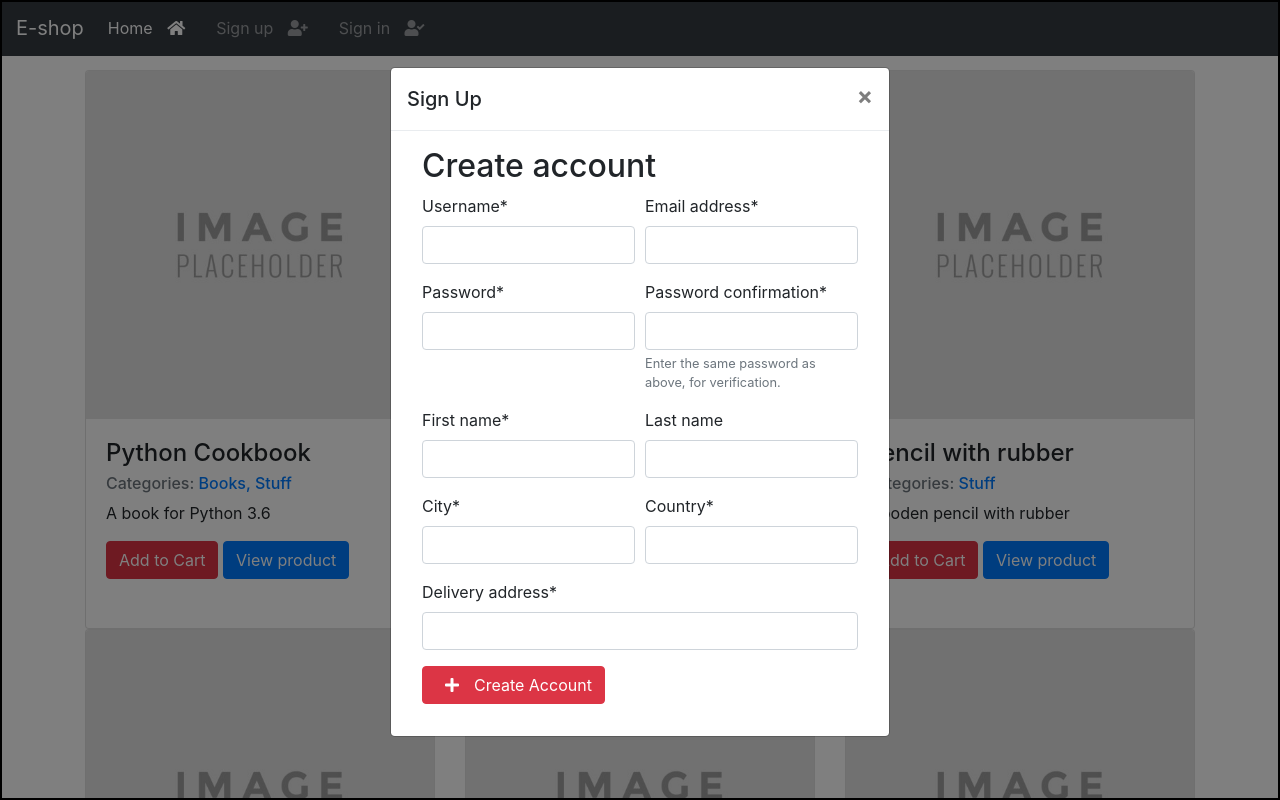
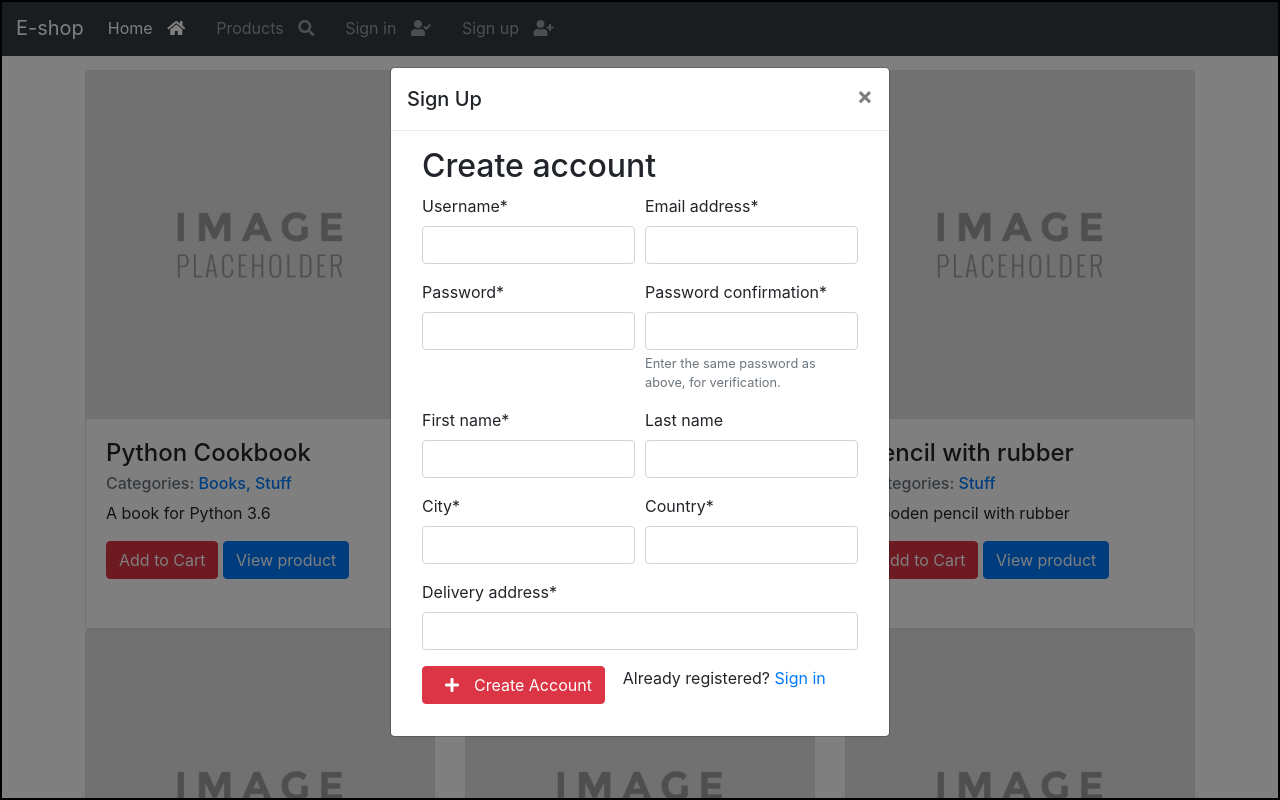
Before and after one commit to Hristiyan-Bonev/Django_shop_project, a Django app: page /items in a window 1280 px wide, after a click on "Sign up". Run offline with Django 3.2, Linux system fonts and the light colour scheme; data comes from the database, SQL or seed files in the repository; both versions use the stored data as it was after the commit; some libraries are stand-ins or nearby versions.

Commit message:
Update item_list.html - add pagination; update sign_up.html

```diff
--- a/shop_project/templates/base.html
+++ b/shop_project/templates/base.html
@@ -25,18 +25,24 @@
           <div class="collapse navbar-collapse" id="navbarSupportedContent">
             <ul class="navbar-nav mr-auto">
                 <li class="nav-item active">
-                     <a class="nav-link" href="{% url 'item_list' %}">
+                     <a class="nav-link" href="{% url 'index' %}">
                          Home
                          <i class="fas fa-home"><span class="sr-only">(current)</span></i>
                      </a>
                 </li>
                 <li class="nav-item">
-                    <a class="nav-link" data-toggle="modal" href="{% url 'sign-up' %}" data-target="#SignUpModal">
-                        Sign up
-                        <i class="fas fa-user-plus"></i>
+                     <a class="nav-link" href="{% url 'item_list' %}">
+                         Products
+                         <i class="fas fa-search"></i>
+                     </a>
+                </li>
+                {% if request.user.is_authenticated %}
+                <li class="nav-item">
+                    <a class="nav-link" href="{% url 'logout' %}">
+                        Cart
+                        <i class="fas fa-shopping-cart"></i>
                     </a>
                 </li>
-                {% if request.user.is_authenticated %}
                 <li class="nav-item">
                     <a class="nav-link" href="{% url 'logout' %}">
                         Logout
@@ -50,7 +56,14 @@
                         <i class="fas fa-user-check"></i>
                     </a>
                 </li>
+                <li class="nav-item">
+                    <a class="nav-link" data-toggle="modal" href="{% url 'sign-up' %}" data-target="#SignUpModal">
+                        Sign up
+                        <i class="fas fa-user-plus"></i>
+                    </a>
+                </li>
                 {% endif %}
+
             </ul>
          </div>
         </nav>
--- a/shop_project/templates/item_list.html
+++ b/shop_project/templates/item_list.html
@@ -52,22 +52,36 @@
                 {{ product.description }}
               </div>
               <div class="modal-footer">
-                <a id="add_to_cart_modal_{{ product.id }}" href="{% url 'add_to_cart' pk=product.id %}" class="btn btn-danger">Add to Cart</a>
+                <a id="add_to_cart_modal_{{ product.id }}" href="{% url 'add_to_cart' pk=product.id %}" class="btn btn-info">Add to Cart<i class="fas fa-cart-plus"></i></a>
                 <button type="button" class="btn btn-secondary" data-dismiss="modal">Close</button>
               </div>
             </div>
           </div>
         </div>
-        {% if forloop.counter|divisibleby:3 %}</div> <div class="card-deck">{% endif %}
+        {% if forloop.counter|divisibleby:3 %}</div> <div class="card-deck">{% endif %}  <!-- THREE CARDS PER DECK -->
     {% endfor %}
     </div>
+    {% if is_paginated %}
+        <nav aria-label="Page navigation example">
+          <ul class="pagination justify-content-center">
+                <li class="page-item {% if page_obj.has_previous is False %}disabled{% endif %}">
+                    <a class="page-link" href="/items?page={{ page_obj.number | add:-1 }}" tabindex="-1">Previous</a>
+                </li>
+              {% for page in page_obj.paginator.page_range %}
+                    <li class="page-item"><a class="page-link" href="/items?page={{ page }}">{{ page }}</a></li>
+              {% endfor %}
+                 <li class="page-item {% if page_obj.has_next is False %}disabled{% endif %}">
+                     <a class="page-link" href="/items?page={{ page_obj.number | add:1 }}">Next</a>
+                </li>
+          </ul>
+        </nav>
+    {% endif %}
 </div>
-
-
-
-
-
-<script>
-</script>
+<style>
+ .card:hover{
+   background-color:rgba(166,230,136,0.5);
+   trans
+ }
+</style>
 
 {% endblock content%}
--- a/shop_project/templates/sign_up.html
+++ b/shop_project/templates/sign_up.html
@@ -65,8 +65,16 @@
                       </div>
                       {{ signup_modal_form.delivery_address|as_crispy_field }}
                       <input type="hidden" name="next" value="{{ next }}">
-
-                      <button type="submit" class="btn btn-danger"><i class="fas fa-plus"></i>Create Account</button>
+                      <div class="form-row">
+                           <div class="form-group col-md-5 mb-0">
+                                <button type="submit" class="btn btn-danger"><i class="fas fa-plus"></i>Create Account</button>
+                           </div>
+                          <div class="form-group col-md-7 mb-0">
+                                <div class="col-md-12 mb-0">Already registered?
+                                    <a href="{% url 'sign_in' %}" data-toggle="modal" data-target="#SignInModal">Sign in</a>
+                                </div>
+                           </div>
+                      </div>
                   </form>
                 </div>
               </div>
@@ -85,8 +93,8 @@
             data: form.serialize(),
             error: function(xhr, ajaxOptions, thrownError){ alert(thrownError); },
             success: function(data) {
+              $('#error_messages').empty()  // Empty the error_messages div
               if (data['errors']){
-                $('#error_messages_div').css('background-color', 'red');
                 error_list = Object.values(data['errors'])
                 error_list.forEach(function(error){
                 $('#error_messages').append('<li class="list-group-item list-group-item-danger">' + error + '</li>');
--- a/shop_project/views.py
+++ b/shop_project/views.py
@@ -1,6 +1,5 @@
 from .forms import UserCreationForm, UserAuthenticationForm
 from .models import Item, CustomUser
-from django.contrib.auth.views import LoginView
 from django.contrib.auth.decorators import login_required
 from django.http import HttpResponseRedirect, JsonResponse
 from django.views.generic import ListView, TemplateView, FormView
@@ -8,16 +7,10 @@ from django.shortcuts import get_object_or_404, redirect, reverse, render
 
 
 class ItemListView(ListView):
-
     model = Item
     template_name = 'item_list.html'
-
-    def get_context_data(self, **kwargs):
-        product_list = Item.objects.all()
-        context = super().get_context_data( **kwargs)
-        context['products'] = product_list
-        return context
-
+    paginate_by = 7
+    context_object_name = 'products'
 
 class IndexView(TemplateView):
     template_name = 'index.html'
@@ -45,7 +38,7 @@ class SignUpView(FormView):
 @login_required
 def add_to_cart(request, **kwargs):
     import ipdb; ipdb.set_trace()
-    user_profile = get_object_or_404(CustomUser, user=request.user)
+    user_profile = get_object_or_404(CustomUser, username=request.user.username)
 
     item = Item.objects.filter(id=kwargs.get('pk', None)).first()
     return redirect(reverse('item_list'))
```
Also changed, not shown: db.sqlite3.
